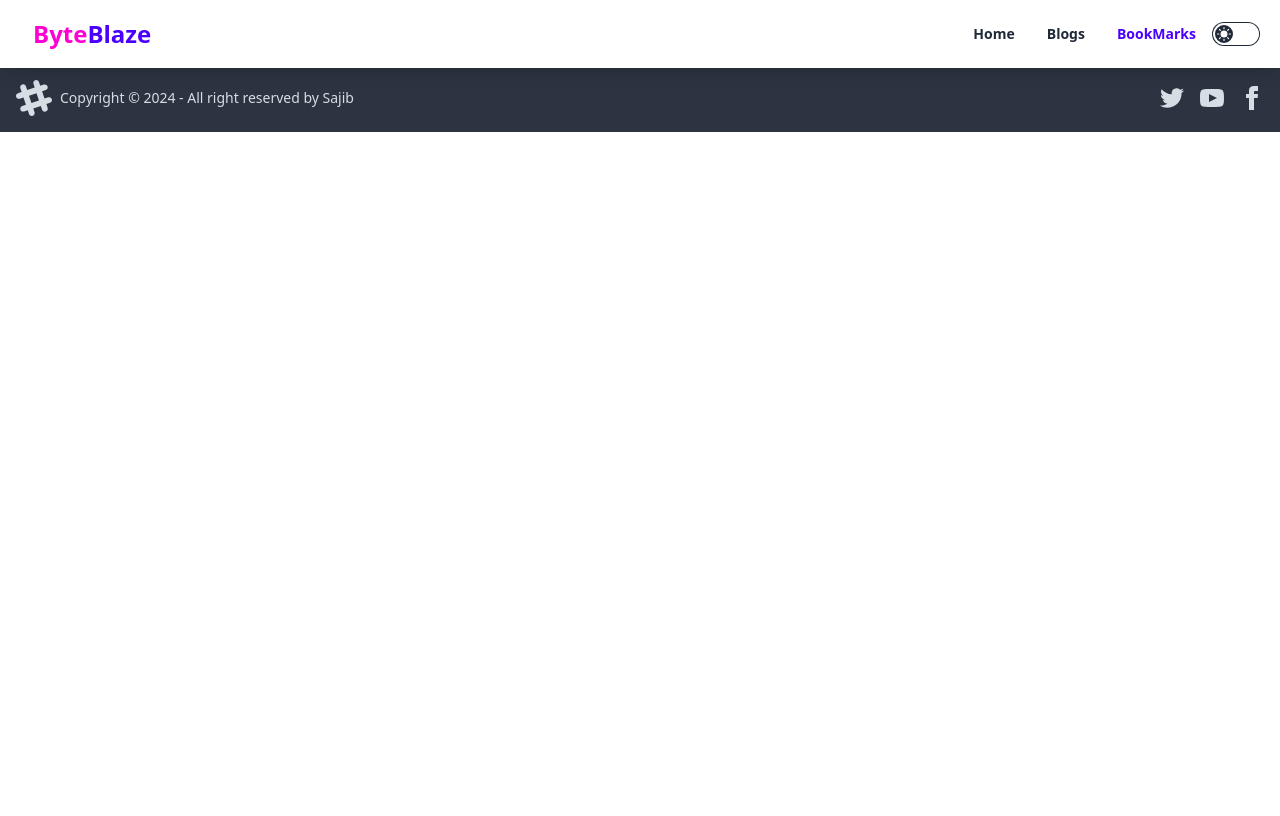
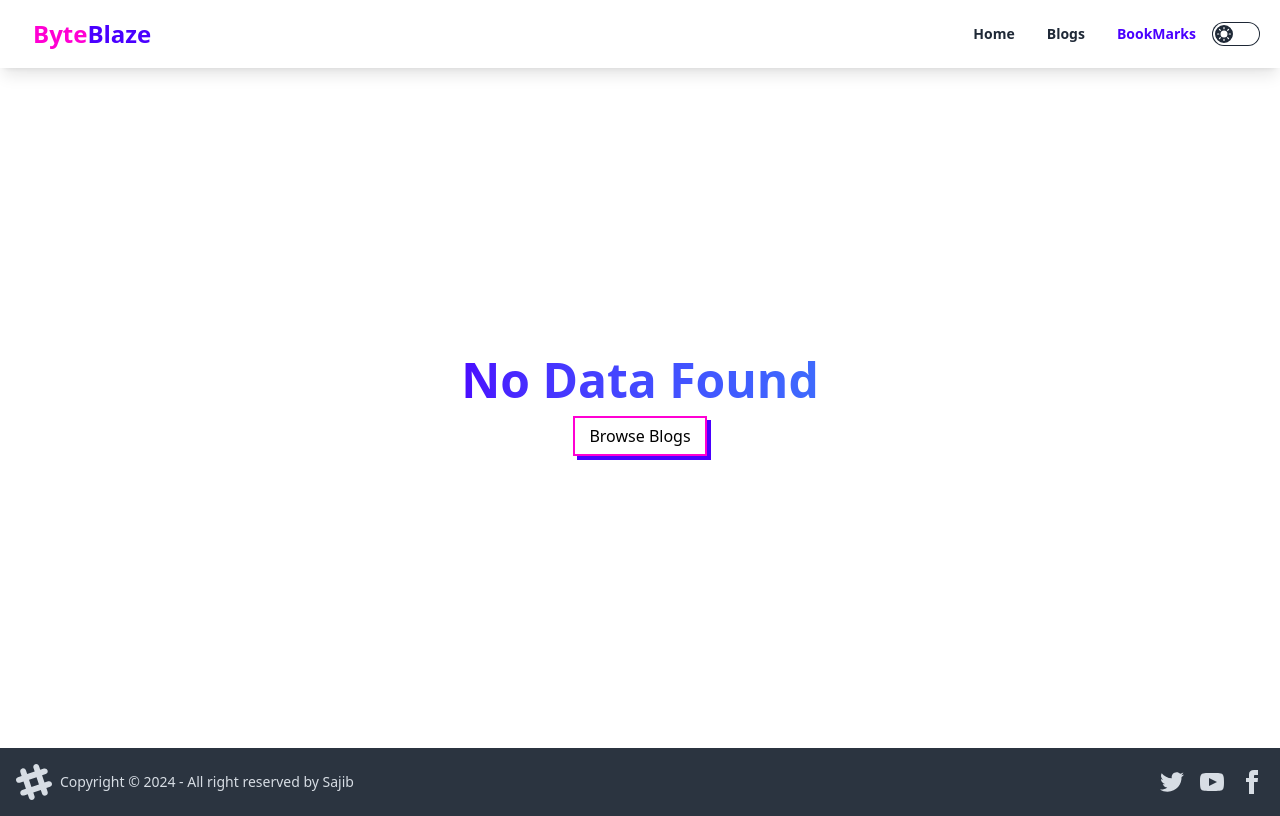
Before and after one commit to sajib689/milestone-08-conecptuial-session-bytesBlaz-bySajib, a React (Vite) app: page /bookmarks in a window 1280 px wide. Built offline with nearby package versions, Linux system fonts and the light colour scheme.

Commit message:
final done

```diff
--- a/src/Components/BlogCard/BlogCard.jsx
+++ b/src/Components/BlogCard/BlogCard.jsx
@@ -1,27 +1,40 @@
 import { Link } from "react-router-dom";
-import placeholderImage from '../../assets/404.jpg'
-const BlogCard = ({blog}) => {
-    const {id, cover_image, title, description, published_at} = blog;
+import placeholderImage from "../../assets/404.jpg";
+import { MdDelete } from "react-icons/md";
+
+const BlogCard = ({ blog, deleteable, handleDelete }) => {
+  const { id, cover_image, title, description, published_at } = blog;
+
   return (
+    <div className="flex relative m-4">
       <Link
         to={`/blog/${id}`}
-      className="max-w-sm mx-auto group hover:no-underline focus:no-underline dark:bg-gray-50"
+        className=" max-w-sm mx-auto group hover:no-underline focus:no-underline dark:bg-gray-50"
       >
         <img
           role="presentation"
-        className="object-cover w-full rounded h-44 dark:bg-gray-500"
+          className=" object-cover w-full rounded h-44 dark:bg-gray-500"
           src={cover_image || placeholderImage}
         />
+
         <div className="p-6 space-y-2">
           <h3 className="text-2xl font-semibold group-hover:underline group-focus:underline">
             {title}
           </h3>
-        <span className="text-xs dark:text-gray-600">{new Date(published_at).toLocaleDateString()}</span>
-        <p>
-          {description}
-        </p>
+          <span className="text-xs dark:text-gray-600">
+            {new Date(published_at).toLocaleDateString()}
+          </span>
+          <p>{description}</p>
         </div>
       </Link>
+      <div className="absolute top-[-10px] right-0">
+        {deleteable && (
+          <div onClick={() => handleDelete(id)} className="text-3xl text-red-400 cursor-pointer">
+            <MdDelete />
+          </div>
+        )}
+      </div>
+    </div>
   );
 };
 
--- /dev/null
+++ b/src/Components/NoData/NoData.jsx
@@ -0,0 +1,28 @@
+import { Link } from "react-router-dom";
+
+
+const NoData = () => {
+    return (
+        <div className="flex flex-col justify-center items-center min-h-[calc(100vh-116px)]">
+            <h1 className="text-5xl font-bold">
+
+            <span className="bg-gradient-to-r from-primary via-blue-500 to-secondary bg-300% text-transparent bg-clip-text animate-gradient">
+              {" "}
+              No Data Found
+            </span>
+          </h1>
+          <Link
+              to="/blogs"
+              className="mt-3 relative inline-block px-4 py-2 font-medium group"
+            >
+              <span className="absolute inset-0 w-full h-full transition duration-200 ease-out transform translate-x-1 translate-y-1 bg-primary group-hover:-translate-x-0 group-hover:-translate-y-0"></span>
+              <span className="absolute inset-0 w-full h-full bg-white border-2 border-secondary group-hover:bg-primary"></span>
+              <span className="relative text-black group-hover:text-white">
+                Browse Blogs
+              </span>
+            </Link>
+        </div>
+    );
+};
+
+export default NoData;
--- a/src/Pages/BookMarks/BookMarks.jsx
+++ b/src/Pages/BookMarks/BookMarks.jsx
@@ -1,6 +1,7 @@
 import { useEffect, useState } from "react";
 import BlogCard from "../../Components/BlogCard/BlogCard";
-import { getBlogs } from "../../Utitlits";
+import { deleteBlogs, getBlogs } from "../../Utitlits";
+import NoData from "../../Components/NoData/NoData";
 
 const BookMarks = () => {
     const [blogs, setBlogs] = useState([])
@@ -8,10 +9,16 @@ const BookMarks = () => {
         const storeBlogs = getBlogs()
         setBlogs(storeBlogs)
     },[]);
+    const handleDelete = id => {
+        deleteBlogs(id)
+        const storeBlogs = getBlogs()
+        setBlogs(storeBlogs)
+      }
+      if(blogs.length < 1) return <NoData/>
     return (
         <div className="grid justify-center grid-cols-1 gap-6 sm:grid-cols-2 lg:grid-cols-3">
 			{
-				blogs.map(blog => <BlogCard key={blog.id} blog={blog}></BlogCard>)
+				blogs.map(blog => <BlogCard handleDelete={handleDelete} deleteable={true} key={blog.id} blog={blog}></BlogCard>)
 			}
 
 		</div>
--- a/src/Utitlits/index.js
+++ b/src/Utitlits/index.js
@@ -24,9 +24,9 @@ export const saveBlogs = blog => {
 }
 
 // delete blogs
-export const DeleteBlogs = id => {
+export const deleteBlogs = id => {
     let blogs = getBlogs();
-    const remaining = blogs.filter(blog => blog.id !== id)
+    const remaining = blogs.filter(b => b.id !== id)
 
     localStorage.setItem("blogs", JSON.stringify(remaining))
     toast.success("Delete Success.")
```
Lines whose indentation alone changed are shown as unchanged.
